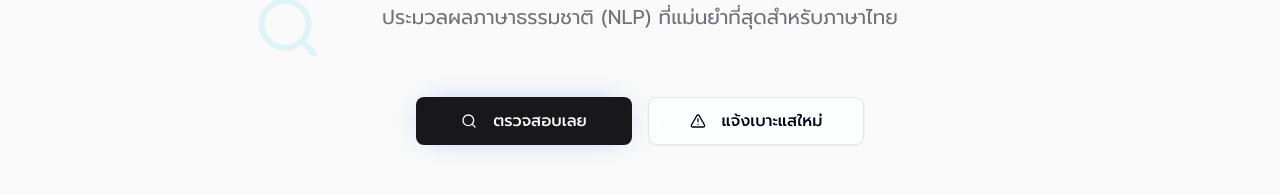
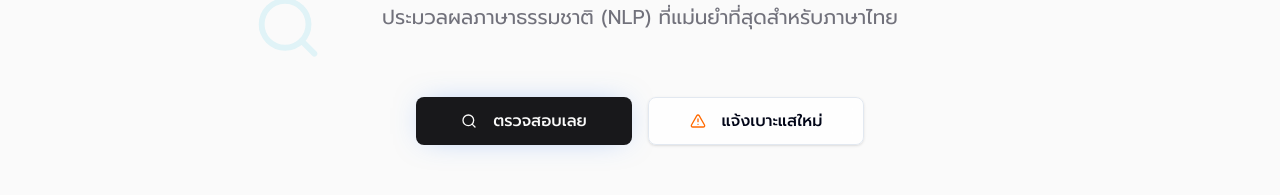
Before and after one commit to nutthakorn7/ThaiScamBench, a Next.js app in the folder frontend/: page / in a window 1280 px wide. Shown: the part 443-638 px from the top of the page. Built offline with nearby package versions, Linux system fonts and the light colour scheme; a web font is replaced by a local one.

Commit message:
style: improve hero button contrast and visibility

```diff
--- a/frontend/app/page.tsx
+++ b/frontend/app/page.tsx
@@ -48,8 +48,8 @@ export default function Home() {
               </Button>
             </Link>
             <Link href="/report" className="w-full">
-              <Button variant="outline" size="lg" className="w-full h-12 text-base font-medium bg-background/50 border-input hover:bg-accent hover:text-accent-foreground backdrop-blur-sm">
-                <AlertTriangle className="mr-2 h-5 w-5" />
+              <Button variant="outline" size="lg" className="w-full h-12 text-base font-medium bg-background/80 hover:bg-accent hover:text-accent-foreground border-slate-200 dark:border-slate-700 shadow-sm backdrop-blur-sm">
+                <AlertTriangle className="mr-2 h-5 w-5 text-orange-500" />
                 แจ้งเบาะแสใหม่
               </Button>
             </Link>
```
